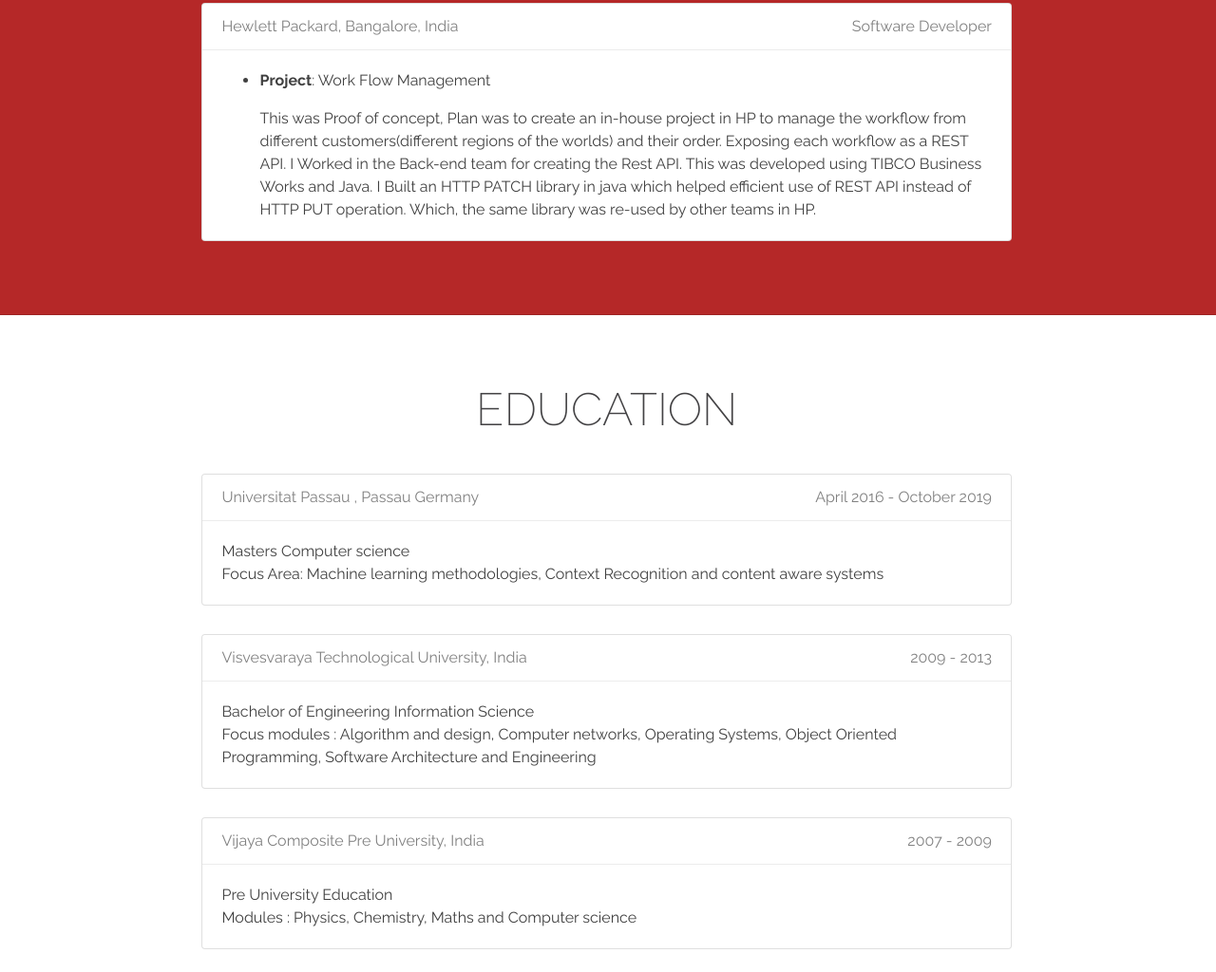
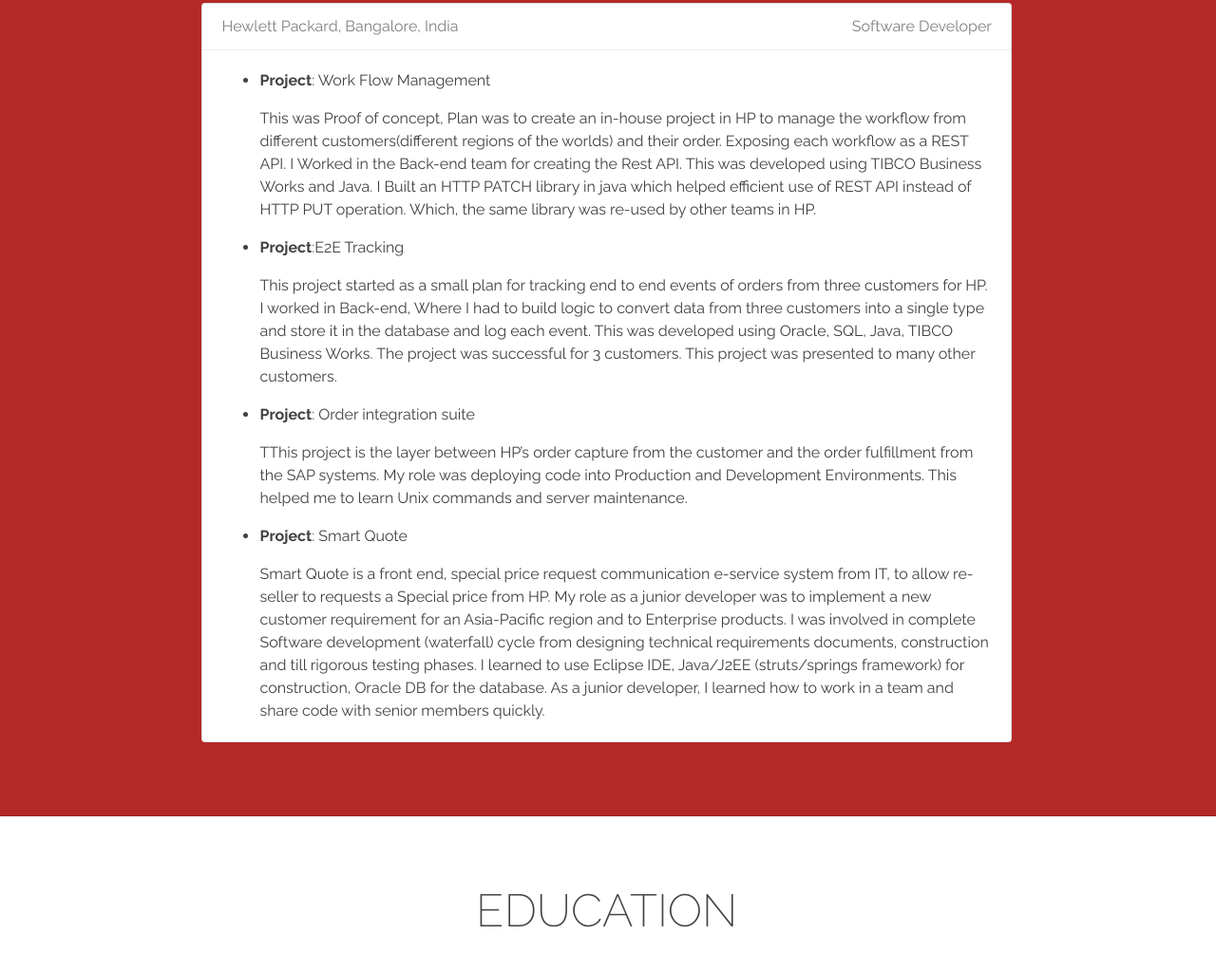
Before and after one commit to pooran-c/pooran, a plain HTML site: page index.html in a window 1280 px wide. Shown: the part 1667-2691 px from the top of the page at 95% size. Drawn offline with Linux system fonts and the light colour scheme.

Commit message:
no message

```diff
--- a/index.html
+++ b/index.html
@@ -111,6 +111,42 @@
   API. This was developed using TIBCO Business Works and Java. I Built an HTTP PATCH
   library in java which helped efficient use of REST API instead of HTTP PUT operation. Which,
   the same library was re-used by other teams in HP.</p>
+
+                        </li>
+
+                                               <li>
+                        <b>Project</b>:E2E Tracking
+
+        <p>This project started as a small plan for tracking end to end events of orders from three
+customers for HP. I worked in Back-end, Where I had to build logic to convert data from
+three customers into a single type and store it in the database and log each event. This was
+developed using Oracle, SQL, Java, TIBCO Business Works. The project was successful for 3
+customers. This project was presented to many other customers.</p>
+
+                        </li>
+
+                                               <li>
+                        <b>Project</b>: Order integration suite
+
+        <p>TThis project is the layer between HP’s order capture from the customer and the order
+fulfillment from the SAP systems. My role was deploying code into Production and
+Development Environments. This helped me to learn Unix commands and server
+maintenance.</p>
+
+                        </li>
+
+
+                                               <li>
+                        <b>Project</b>: Smart Quote
+
+        <p>Smart Quote is a front end, special price request communication e-service system from IT,
+to allow re-seller to requests a Special price from HP. My role as a junior developer was to
+implement a new customer requirement for an Asia-Pacific region and to Enterprise
+products. I was involved in complete Software development (waterfall) cycle from
+designing technical requirements documents, construction and till rigorous testing phases.
+I learned to use Eclipse IDE, Java/J2EE (struts/springs framework) for construction, Oracle
+DB for the database. As a junior developer, I learned how to work in a team and share code
+with senior members quickly.</p>
 
                         </li>
 
```
